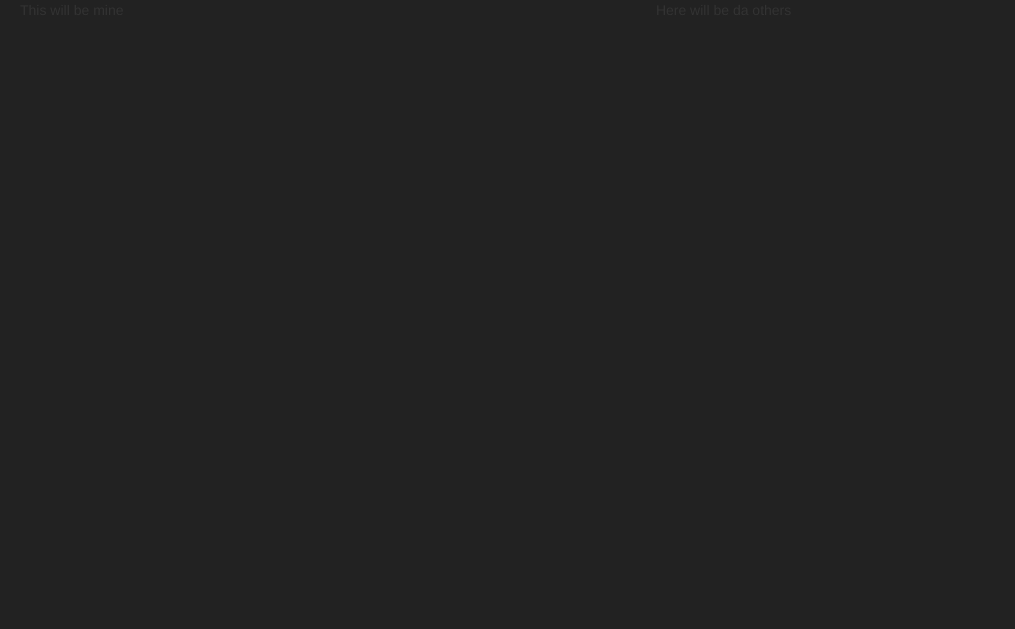
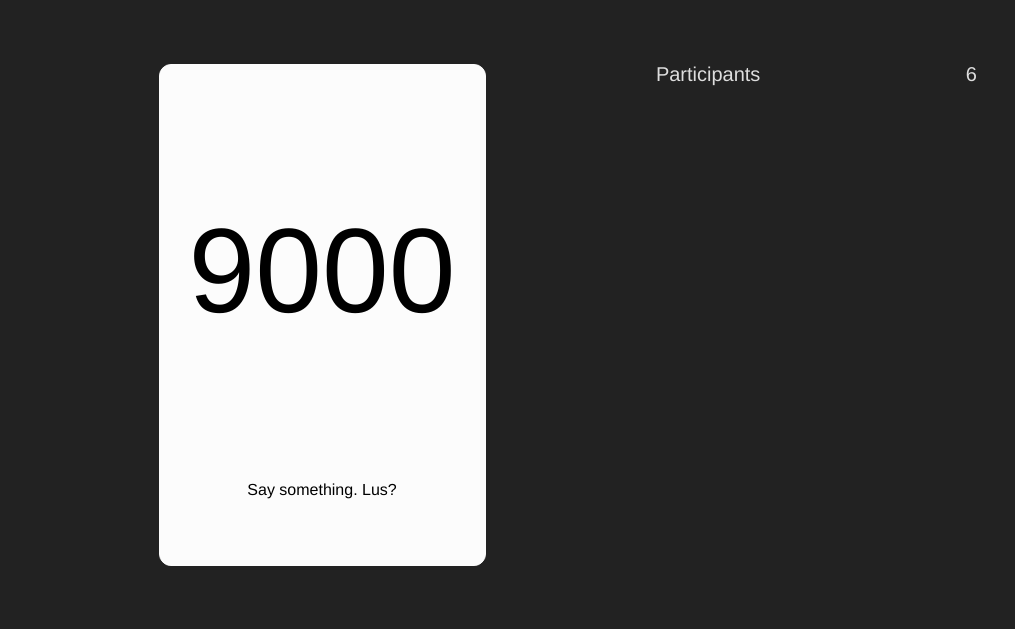
Before and after one commit to panunu/estimat.io, a plain HTML site: page index.html in a window 1280 px wide. Shown: the whole page, without its empty margins (0-1015 px from the left). Drawn offline with Linux system fonts and the light colour scheme.

Commit message:
Initial card layout

```diff
--- a/assets/less/planning.less
+++ b/assets/less/planning.less
@@ -1,3 +1,37 @@
 body {
+  margin: 5% 0;
+
+  font-size: 20px;
+
   background-color: #222;
+  color: #ddd;
 }
+
+#card {
+  margin: 0 auto 10% auto;
+  width: auto;
+  height: 100%;
+  max-width: 325px;
+  max-height: 500px;
+
+  border-radius: 12px;
+
+  background-color: #fcfcfc;
+  border: 1px solid #fcfcfc;
+
+  cursor: default;
+
+  .value {
+    margin-top: 60%;
+
+    font-size: 6em;
+    text-align: center;
+    color: black;
+
+    .extra {
+      margin-top: 200px;
+
+      font-size: 1rem;
+    }
+  }
+}
--- a/index.html
+++ b/index.html
@@ -14,11 +14,19 @@
 <div class="container-fluid">
     <div class="row-fluid">
         <div class="span6">
-            This will be mine
+            <div id="card">
+                <div class="value">
+                    9000
+                    <div class="extra">Say something. Lus?</div>
+                </div>
+            </div>
         </div>
 
         <div class="span6">
-            Here will be da others
+            <div class="row-fluid">
+                <div class="span6">Participants</div>
+                <div class="span6">6</div>
+            </div>
         </div>
     </div>
 </div>
```
